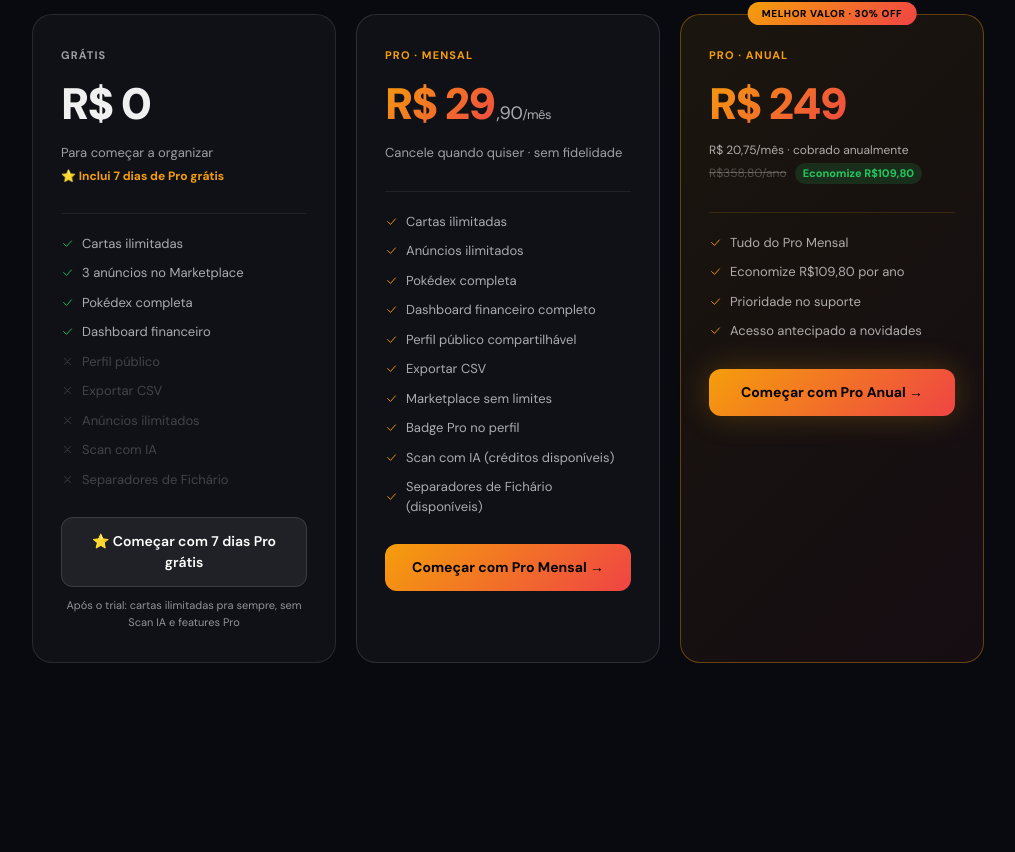
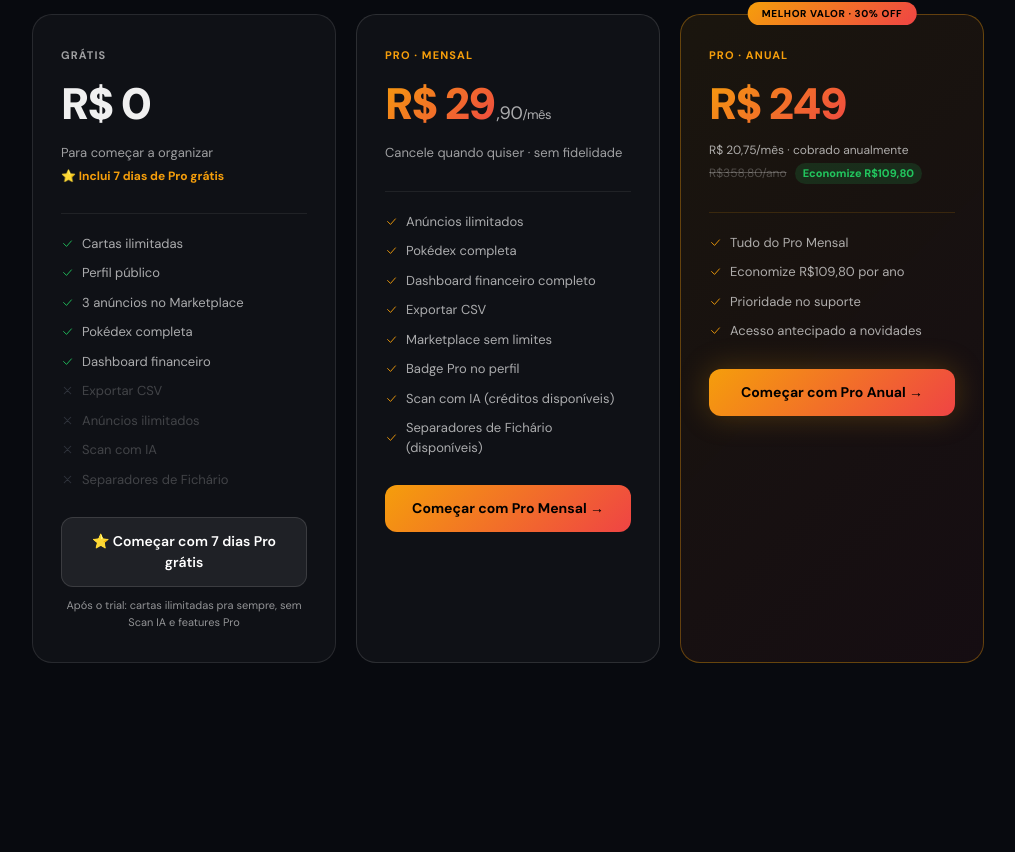
Before and after one commit to brazildigital1403/tcg-invest, a Next.js app: page / in a window 1280 px wide. Shown: the part 4248-5100 px from the top of the page, without its empty margins (132-1147 px from the left). Built offline with nearby package versions, Linux system fonts and the light colour scheme; no server answers.

Commit message:
fix(copy): home secao planos - perfil publico free, fora do pitch Pro
- Plano Free: Perfil publico vira recurso incluido (era marcado como Pro)
- Pro Mensal: remove Cartas ilimitadas e Perfil publico do pitch (ambos free agora)

```diff
--- a/src/app/page.tsx
+++ b/src/app/page.tsx
@@ -637,10 +637,10 @@ export default function Home() {
             <div style={{ borderTop: '1px solid rgba(255,255,255,0.07)', paddingTop: 20, marginBottom: 28, display: 'flex', flexDirection: 'column', gap: 10 }}>
               {[
                 { txt: 'Cartas ilimitadas', ok: true },
+                { txt: 'Perfil público', ok: true },
                 { txt: '3 anúncios no Marketplace', ok: true },
                 { txt: 'Pokédex completa', ok: true },
                 { txt: 'Dashboard financeiro', ok: true },
-                { txt: 'Perfil público', ok: false },
                 { txt: 'Exportar CSV', ok: false },
                 { txt: 'Anúncios ilimitados', ok: false },
                 { txt: 'Scan com IA', ok: false },
@@ -671,11 +671,9 @@ export default function Home() {
             <p style={{ color: 'rgba(255,255,255,0.6)', fontSize: 13, marginBottom: 28 }}>Cancele quando quiser · sem fidelidade</p>
             <div style={{ borderTop: '1px solid rgba(255,255,255,0.07)', paddingTop: 20, marginBottom: 28, display: 'flex', flexDirection: 'column', gap: 10 }}>
               {[
-                'Cartas ilimitadas',
                 'Anúncios ilimitados',
                 'Pokédex completa',
                 'Dashboard financeiro completo',
-                'Perfil público compartilhável',
                 'Exportar CSV',
                 'Marketplace sem limites',
                 'Badge Pro no perfil',
```
